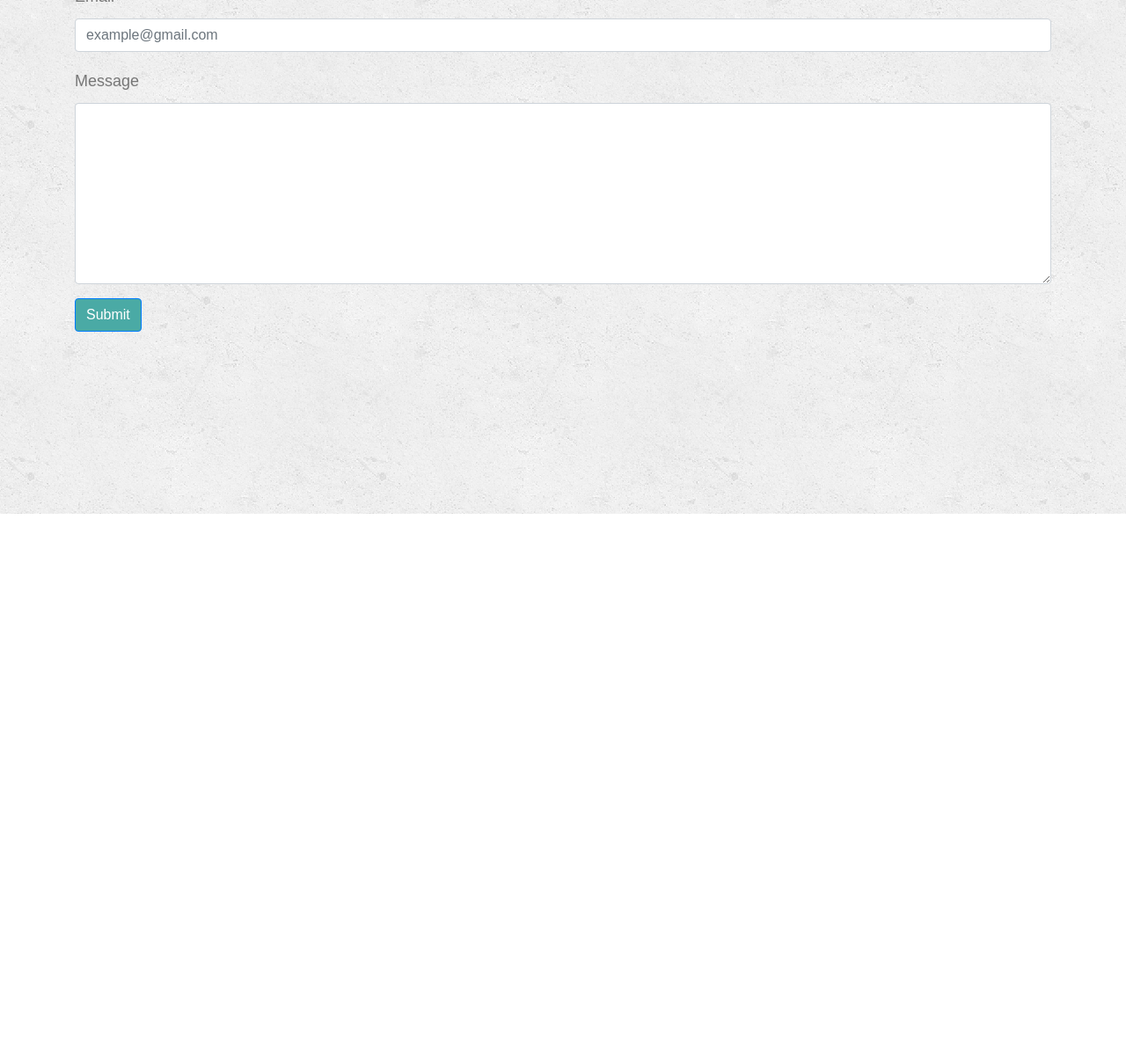
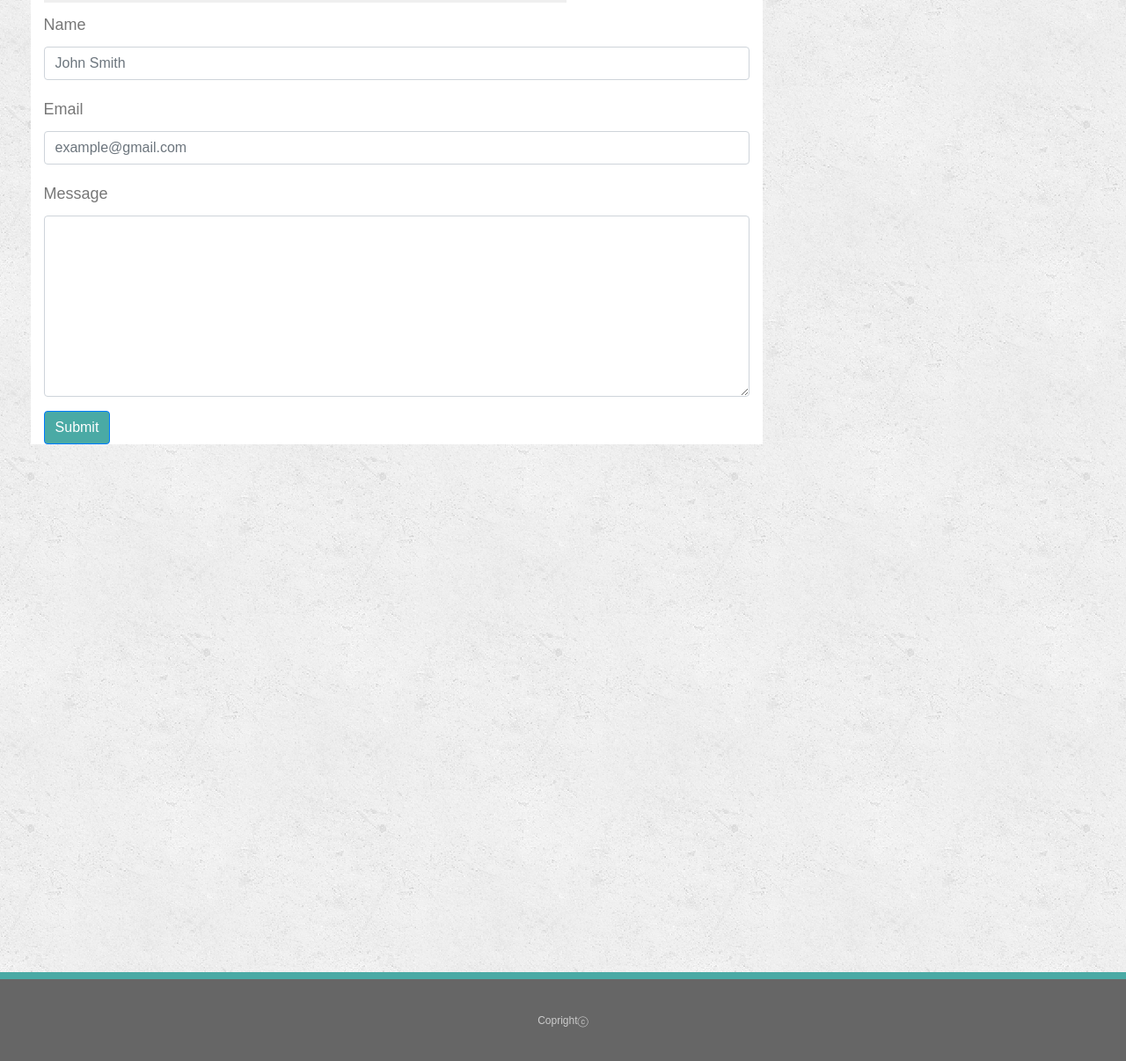
Before and after one commit to JohnnyWK/Bootstrap-Portfolio, a plain HTML site: page contact.html in a window 1280 px wide. Shown: the part 216-1422 px from the top of the page at 88% size. Before the commit the page ends 800 px from the top, so only its background shows below. Drawn offline with nearby package versions, Linux system fonts and the light colour scheme.

Commit message:
positioned and resized contact form and added footer to contact and portfolio

```diff
--- a/contact.html
+++ b/contact.html
@@ -43,7 +43,7 @@
         </div>
     </nav>
 
-    <div class="container">
+    <div class="container" id="contact-form">
         <div class="row">
             <div class="col-md-9">
                 <h1>Contact</h1>
@@ -68,6 +68,12 @@
         </form>
     </div>
 
+    <div class="container footer">
+        <footer>
+            Coprightⓒ
+        </footer>
+    </div>
+
 </body>
 
 </html>
--- a/style.css
+++ b/style.css
@@ -1,16 +1,23 @@
+html {
+    height: 100%;
+}
+
 body {
+    height: 100%;
+    min-height: 100%;
     font-family: Arial, "Helvetica Neue", Helvetica, sans-serif;
     font-size: 18px;
     line-height: 34px;
     color: #777777;
     background: url("images/concrete_seamless.png");
+
   }
 
 .about-me {
     margin-left: 20px;
     margin-top: 130px;
     background-color: white;
-    padding:  20px;
+    /* padding:  20px; */
     width: 720px;
 }
 
@@ -40,20 +47,27 @@ p {
     background-color: #4aaaa5
 }
 
+.container {
+    background-color: white;
+}
+
 footer {
     padding-bottom: 30px;
 }
 
 .footer {
+    position: sticky;
+    padding-bottom: 30px;
+    max-width: 100%;
     padding: 30px 0;
     clear: both;
     font-size: 12px;
-    color: #ffffff;
-    color: #cccccc;
+    color: #fff;
+    color: #ccc;
     text-align: center;
-    background: #666666;
+    background: #666;
     border-top: 8px solid #4aaaa5;
-    height: 50px;
+    margin-top: 600px;
   }
 
 #main-container {
@@ -78,3 +92,15 @@ footer {
     background: #4aaaa5;
     border-bottom: 0;
 }
+
+.card-img-top {
+    width: 100%;
+    border: 0 none;
+    opacity: 0.8;
+}
+
+#contact-form {
+    width: 65%;
+    margin-top: 10%;
+    margin-right: 32.3%;
+}
```
Also changed, not shown: portfolio.html (+6 -1 lines). Lines whose indentation alone changed are shown as unchanged.
